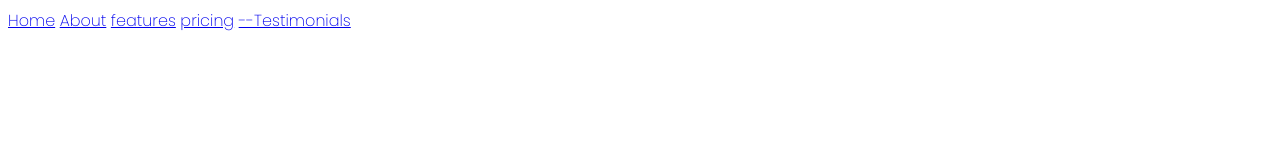
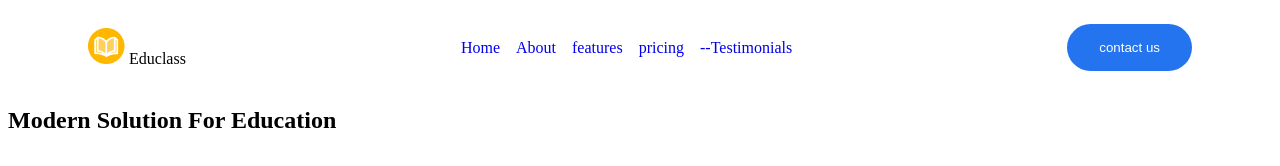
Before and after one commit to mickyawa/educlass, a plain HTML site: page index.html in a window 1280 px wide. Drawn offline with Linux system fonts and the light colour scheme.

Commit message:
new commit

```diff
--- a/index.html
+++ b/index.html
@@ -1,20 +1,21 @@
 <!DOCTYPE html>
 <html lang="en">
+
 <head>
     <meta charset="UTF-8">
     <meta name="viewport" content="width=device-width, initial-scale=1.0">
     <meta name="description" content="modern solution for education">
     <title>Educlass</title>
-    <style>
-        @import url('https://fonts.googleapis.com/css2?family=Poppins:ital,wght@0,200;0,700;1,400&display=swap');
-        :root{font-family: 'poppins', sans-serif ;}
-      </style>
+    <link rel="stylesheet" href="style.css">
 </head>
 <body>
     <!-- header -->
     <header>
         <!-- Brand -->
-        <div></div>
+        <div>
+            <img src="img/logo.png" alt="our logo" srcset="">
+            <span class="logo text">Educlass</span>
+        </div>
         <!--header Navigation -->
         <nav>
             <a href="#">Home</a>
@@ -25,13 +26,17 @@
         </nav>
 
         <!-- call to action -->
-        <div></div>
+        <div>
+            <button class="button--primary">contact us</button>
+        </div>
     </header>
 
     <!-- main content -->
     <main>
         <!-- Hero section -->
-        <section></section>
+        <section>
+            <h1>Modern Solution For Education</h1>
+        </section>
 
         <!-- features section -->
         <section></section>
@@ -46,7 +51,8 @@
         <section></section>
     </main>
 
-<!-- fiooter -->
+    <!-- fiooter -->
     <footer></footer>
 </body>
+
 </html>
--- /dev/null
+++ b/style.css
@@ -0,0 +1,43 @@
+@import url('https://fonts.googleapis.com/css2?family=Poppins:ital,wght@0,200;0,700;1,400&display=swap');
+
+:root {
+    --default-family: 'poppins', sans-serif;
+    --primary-color: #2374EE;
+
+}
+html{
+    font-family: var(--default-font);
+}
+a {
+    text-decoration: none;
+}
+button{
+    border-radius: 25px;
+    border: none;
+    padding: 1rem 2rem;
+}
+.button--primary{
+background-color: var(--primary-color);
+color: white;
+}
+nav{
+    display: flex;
+    gap: 1rem;
+}
+header {
+    display: flex;
+    justify-content: space-between;
+    align-items: center;
+    padding: 1rem 5rem;
+}
+
+.brand {
+    display: flex;
+    align-items: center;
+    gap: 1rem;
+
+}
+.logo text{
+    font-weight: 700;
+    font-size: 1.5rem;
+}
```
Also changed, not shown: img/logo.png (added).
